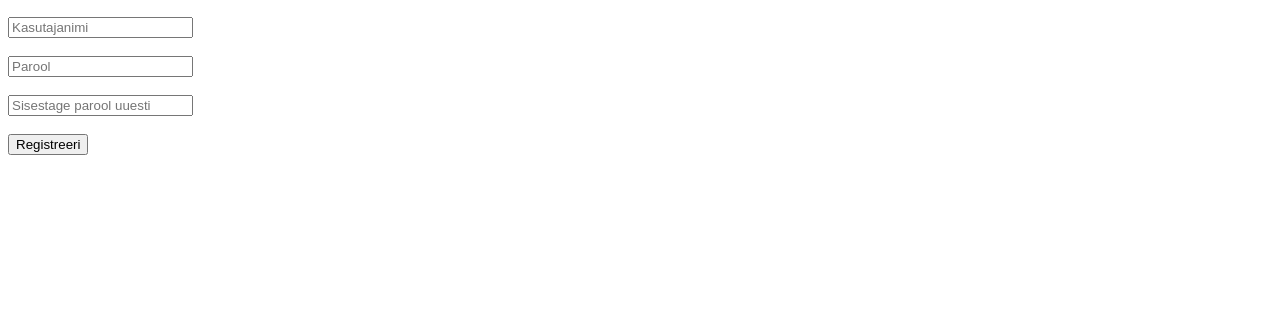
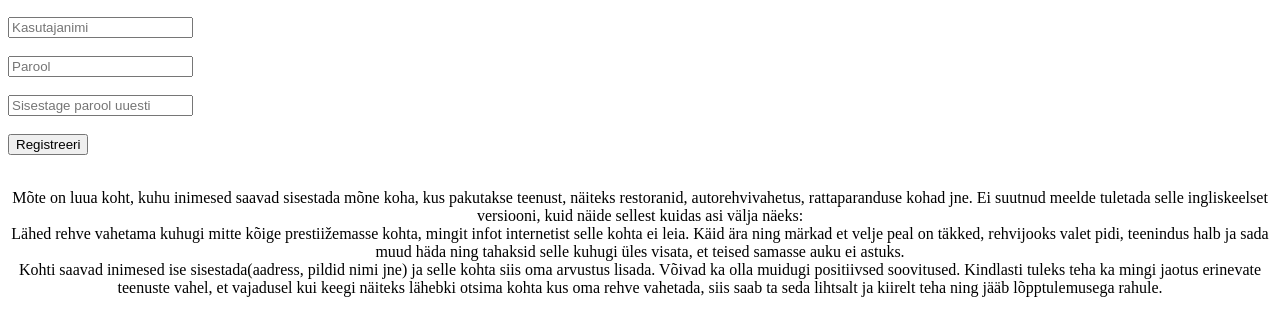
Before and after one commit to veebiprogrammeerimine-2015s/1.kodutoo-III-ruhm, a PHP site: page /login.php in a window 1280 px wide. Shown: the part 274-610 px from the top of the page. Run offline with PHP 8.4, Linux system fonts and the light colour scheme.

Commit message:
update 2, lisasin teksti

```diff
--- a/login.php
+++ b/login.php
@@ -72,7 +72,13 @@
 		<input type="submit" value="Registreeri"> <br><br>
 	</form>
 
-
+	<p style="text-align:center">Mõte on luua koht, kuhu inimesed saavad sisestada mõne koha, kus pakutakse teenust, näiteks restoranid,
+	autorehvivahetus, rattaparanduse kohad jne. Ei suutnud meelde tuletada selle ingliskeelset versiooni, kuid näide sellest kuidas asi välja näeks: <br>
+	Lähed rehve vahetama kuhugi mitte kõige prestiižemasse kohta, mingit infot internetist selle kohta ei leia. Käid ära ning märkad et velje peal
+	on täkked, rehvijooks valet pidi, teenindus halb ja sada muud häda ning tahaksid selle kuhugi üles visata, et teised samasse auku ei astuks. <br>
+	Kohti saavad inimesed ise sisestada(aadress, pildid nimi jne) ja selle kohta siis oma arvustus lisada. Võivad ka olla muidugi positiivsed soovitused.
+	Kindlasti tuleks teha ka mingi jaotus erinevate teenuste vahel, et vajadusel kui keegi näiteks lähebki otsima kohta kus oma rehve vahetada, siis
+	saab ta seda lihtsalt ja kiirelt teha ning jääb lõpptulemusega rahule.<p>
 
 
 </body>
```
